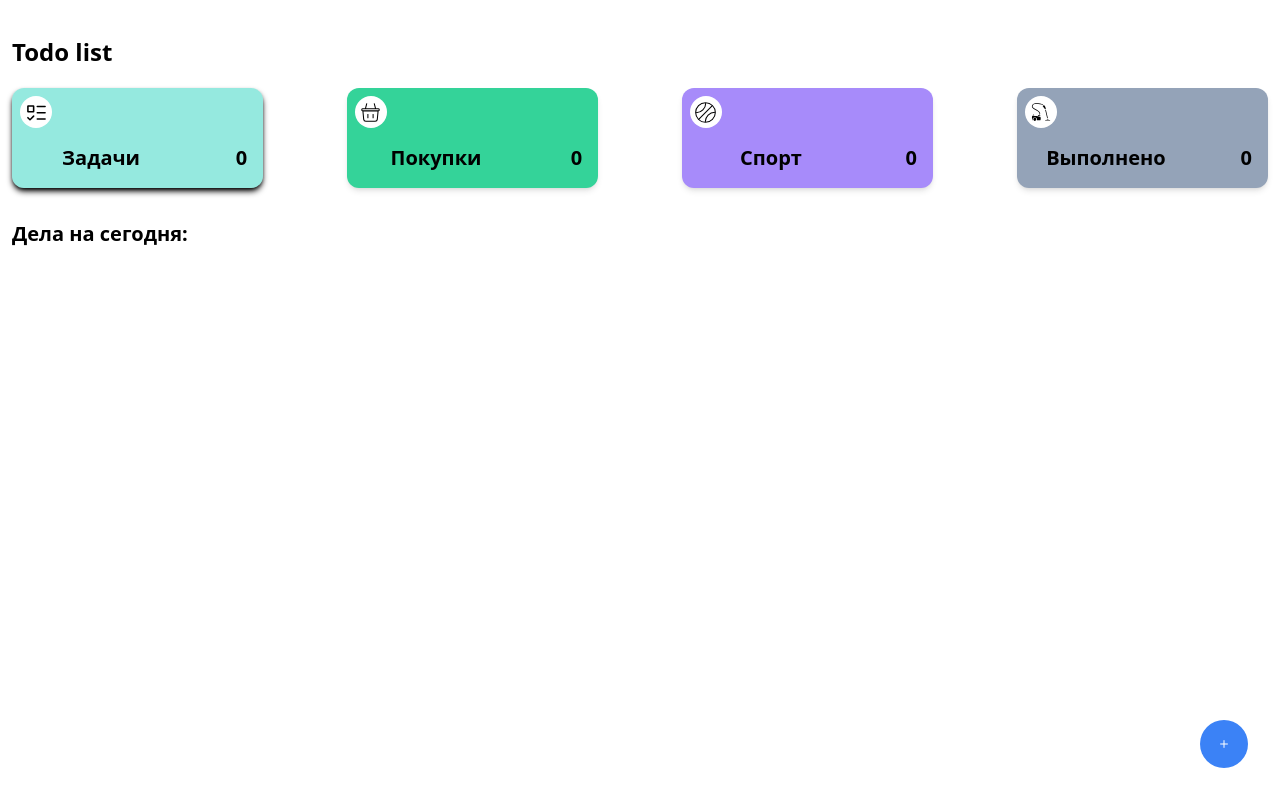
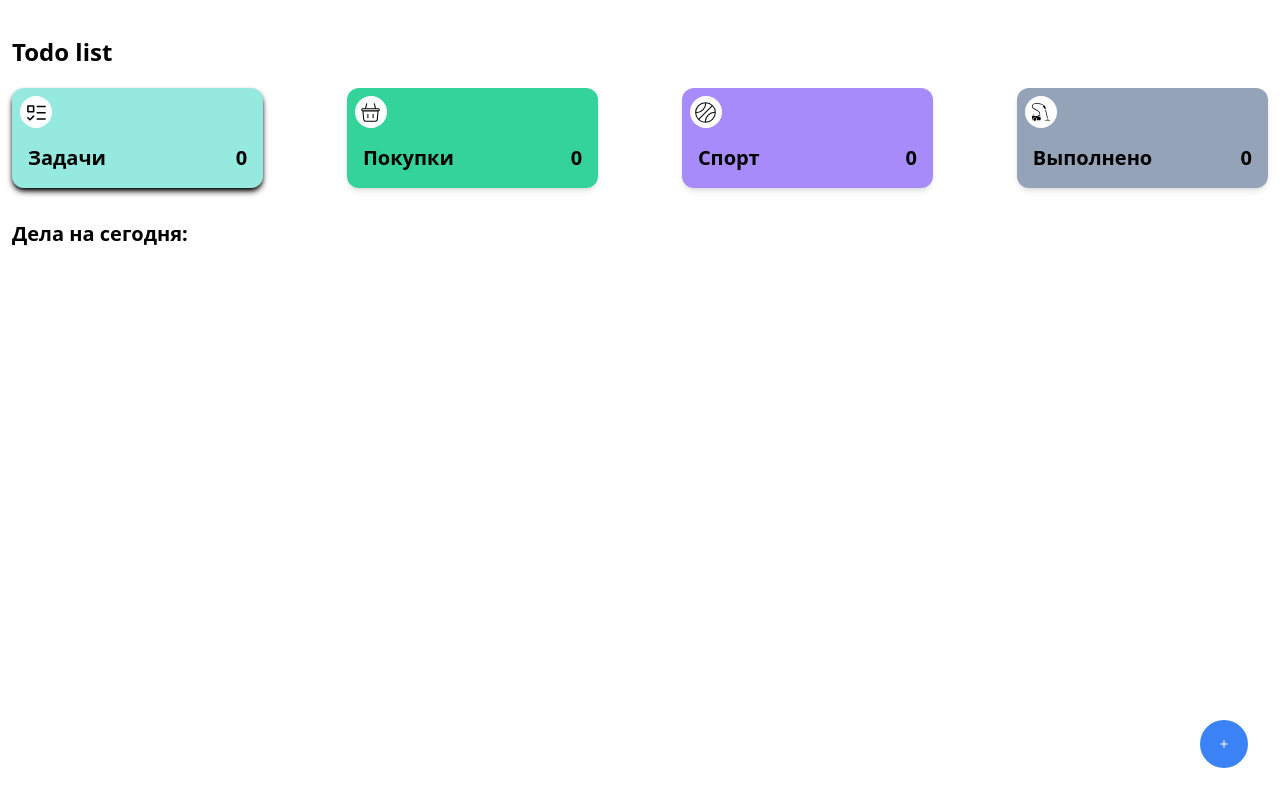
Before and after one commit to RenatMardanov/testwork_todo, a React (Vite) app: page / in a window 1280 px wide. Built offline with nearby package versions, Linux system fonts and the light colour scheme.

Commit message:
fix: text align

```diff
--- a/src/components/categoryItem.tsx
+++ b/src/components/categoryItem.tsx
@@ -12,7 +12,7 @@ export const CategoryItem: React.FC<ICategoryItem> = ({ name, count, icon }) =>
                 {icon}
             </div>
             <div className="flex justify-between p-2 font-bold text-base md:text-xl mt-2">
-                <p className="w-2/3">{name}</p>
+                <p className="w-2/3 text-left">{name}</p>
                 <p>{count}</p>
             </div>
         </>
```
